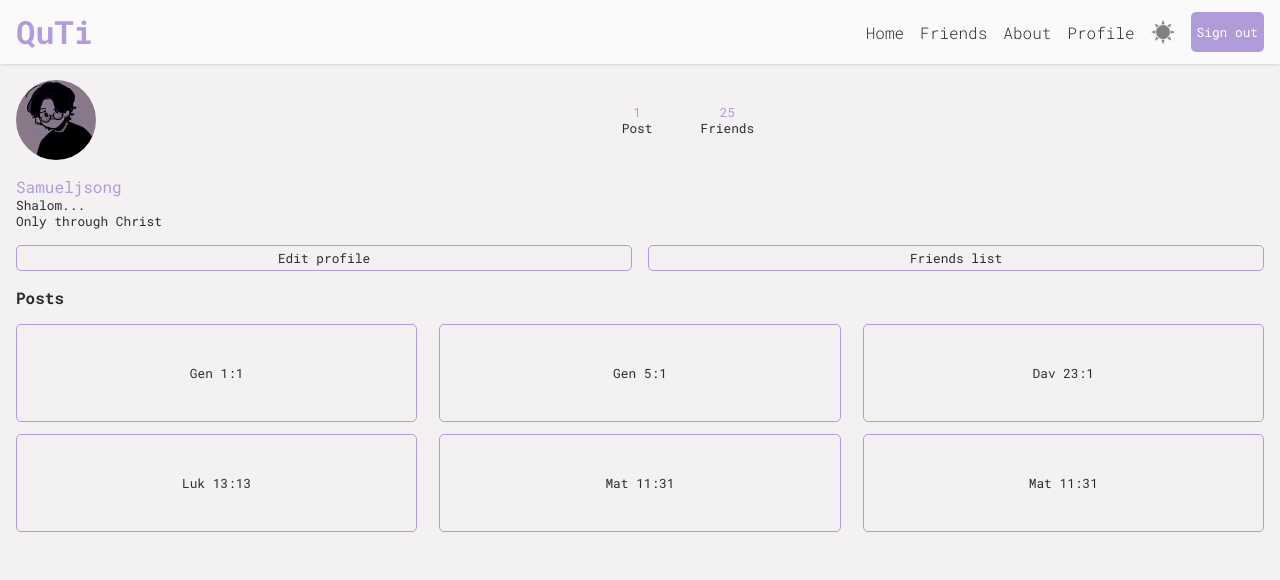
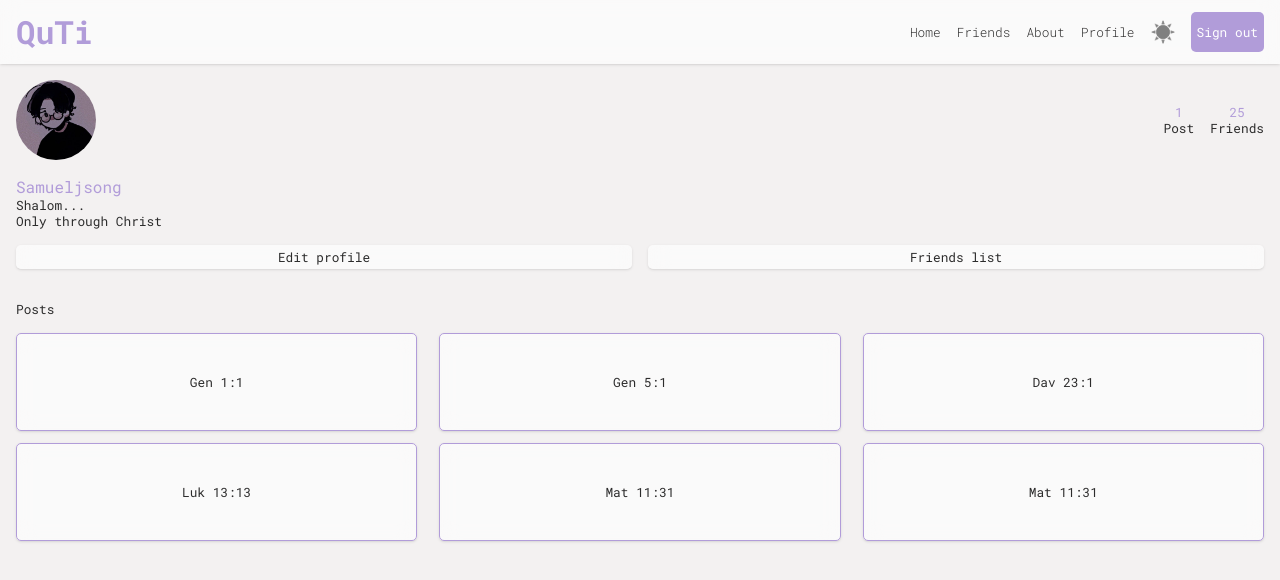
Before and after one commit to samueljsong/qt-project, a React (Vite) app: page /profile in a window 1280 px wide. Shown: the top 580 px of the page. Built offline with nearby package versions, Linux system fonts and the light colour scheme; no server answers.

Commit message:
changed profile secton

```diff
--- a/src/components/Navbar.jsx
+++ b/src/components/Navbar.jsx
@@ -84,17 +84,17 @@ const Navbar = (props) => {
                     <h1 className='hamburger-logo'>QuTi</h1>
                 </div>
                 <div className='flexboxCol hamburger-elements'>
-                    <a className={`${props.theme}`} href=""><img className='hamburger-theme-icon' src={homeSvg} alt="" /> Home</a>
-                    <a className={`${props.theme}`} href=""><img className='hamburger-theme-icon' src={friendsSvg} alt="" /> Friends</a>
-                    <a className={`${props.theme}`} href="/about"><img className='hamburger-theme-icon' src={aboutSvg} alt="" /> About</a>
+                    <a className={`${props.theme} small-font test`} href=""><img className='hamburger-theme-icon' src={homeSvg} alt="" /> Home</a>
+                    <a className={`${props.theme} small-font`} href=""><img className='hamburger-theme-icon' src={friendsSvg} alt="" /> Friends</a>
+                    <a className={`${props.theme} small-font`} href="/about"><img className='hamburger-theme-icon' src={aboutSvg} alt="" /> About</a>
                 </div>
                 <div className='hamburger-line'></div>
                 <div className='flexboxCol hamburger-settings'>
-                    <a className={`${props.theme}`} href="/profile"><img className='hamburger-theme-icon' src={profileSvg} alt="" /> Profile</a>
-                    <div className={`${props.theme}`} onClick={onChangeThemeHandler}>
+                    <a className={`${props.theme} small-font`} href="/profile"><img className='hamburger-theme-icon' src={profileSvg} alt="" /> Profile</a>
+                    <div className={`${props.theme} small-font`} onClick={onChangeThemeHandler}>
                         <img className='hamburger-theme-icon' src={currentImage} alt='nothing' /> Mode
                     </div>
-                    <a className={`${props.theme}`} href=""><img className='hamburger-theme-icon' src={signoutSvg} alt="" /> Sign out</a>
+                    <a className={`${props.theme} small-font`} href=""><img className='hamburger-theme-icon' src={signoutSvg} alt="" /> Sign out</a>
                 </div>
             </div>
 
@@ -107,10 +107,10 @@ const Navbar = (props) => {
                     <span className='nav-line'></span>
                 </div>
                 <div className='nav-elements'>
-                    <div className='nav-element-desktop'><a href="">Home</a></div>
-                    <div className='nav-element-desktop'><a href="">Friends</a></div>
-                    <div className='nav-element-desktop'><a href="/about">About</a></div>
-                    <div className='nav-element-desktop'><a href="">Profile</a></div>
+                    <div className='nav-element-desktop'><a href=""><p className='small-font'>Home</p></a></div>
+                    <div className='nav-element-desktop'><a href=""><p className='small-font'>Friends</p></a></div>
+                    <div className='nav-element-desktop'><a href="/about"><p className='small-font'>About</p></a></div>
+                    <div className='nav-element-desktop'><a href=""><p className='small-font'>Profile</p></a></div>
                     <img className='change-theme-icon' onClick={onChangeThemeHandler} src={currentImage} alt="" />
                     <button className='button nav-button'>Sign out</button>
                 </div>
--- a/src/components/ProfilePostComponent.jsx
+++ b/src/components/ProfilePostComponent.jsx
@@ -4,7 +4,7 @@ const ProfilePostComponent = (props) => {
 
     return(
         <>
-            <div className='profile-post-container small-font'>
+            <div className={`profile-post-container small-font ${props.theme}-card`}>
                 {props.title}
             </div>
         </>
--- a/src/pages/ProfilePage.css
+++ b/src/pages/ProfilePage.css
@@ -39,8 +39,8 @@
 .profile-stats{
     display: flex;
     width: 100%;
-    justify-content: center;
-    gap: 3rem;
+    justify-content: flex-end;
+    gap: 1rem;
 }
 
 .profile-posts{
@@ -64,8 +64,6 @@
 
 .profile-edit-button{
     width: 100%;
-    border: solid 1px #b19cd9;
-    background: none;
     display: grid;
     place-items: center;
     height: 1.5rem;
@@ -74,14 +72,16 @@
 }
 
 .profile-friends-button{
-    background: none;
     width: 100%;
-    border: solid 1px #b19cd9;
     display: grid;
     place-items: center;
     height: 1.5rem;
     border-radius: 5px;
     cursor: pointer;
+}
+
+.profile-post-title{
+    margin-top: 1rem;
 }
 
 .profile-posts-container{
--- a/src/pages/ProfilePage.jsx
+++ b/src/pages/ProfilePage.jsx
@@ -2,7 +2,7 @@ import './ProfilePage.css';
 import profilepic from '../assets/ss.jpg';
 import ProfilePostComponent from '../components/ProfilePostComponent';
 
-const ProfilePage = () => {
+const ProfilePage = (props) => {
 
     const dummy_posts = [
         {
@@ -73,16 +73,16 @@ const ProfilePage = () => {
                     </div>
 
                     <div className='profile-edit-container'>
-                        <div className='profile-edit-button'><p className='small-font'>Edit profile</p></div>
-                        <div className='profile-friends-button'><p className='small-font'>Friends list</p></div>
+                        <div className={`profile-edit-button ${props.theme}-card`}><p className='small-font'>Edit profile</p></div>
+                        <div className={`profile-friends-button ${props.theme}-card`}><p className='small-font'>Friends list</p></div>
                     </div>
 
 
-                    <h4>Posts</h4>
+                    <p className='small-font profile-post-title'>Posts</p>
                     <div className='profile-posts-container'>
                         {
                             dummy_posts.map(post => {
-                                return <ProfilePostComponent key={post.postID} title={post.bibleVerseTitle}/>
+                                return <ProfilePostComponent key={post.postID} title={post.bibleVerseTitle} theme={props.theme}/>
                             })
                         }
                     </div>
```
